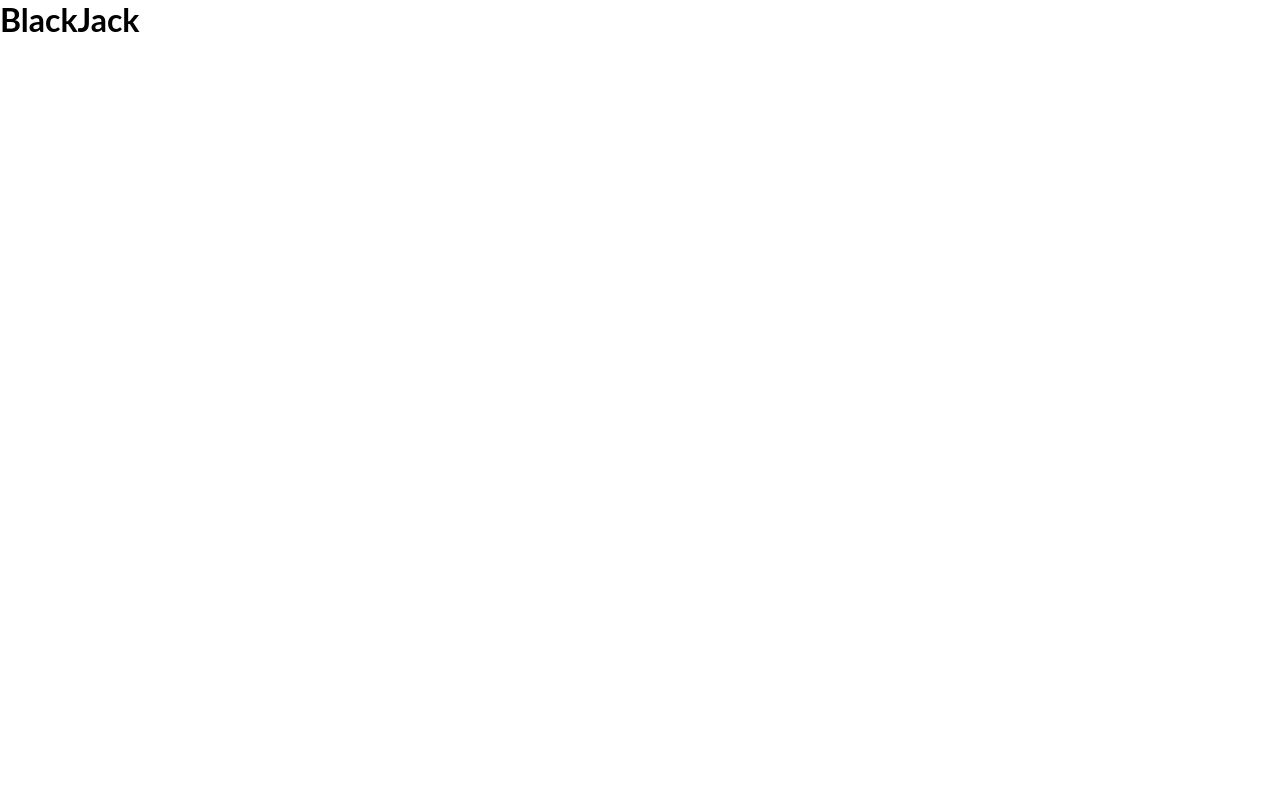
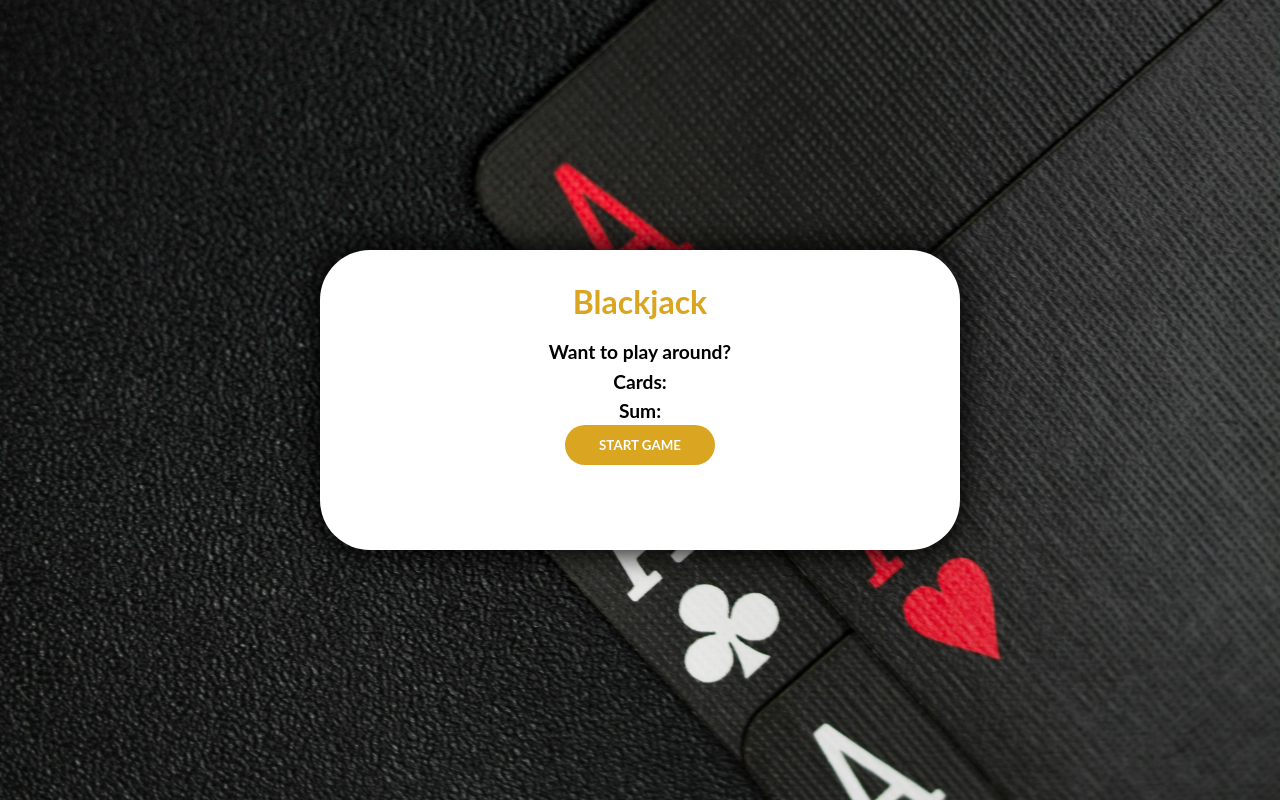
Before and after one commit to Joshuakibwage/black-jack-game, a plain HTML site: page index.html in a window 1280 px wide. Drawn offline with Linux system fonts and the light colour scheme.

Commit message:
Add background image and javascript for interactivity

```diff
--- a/index.html
+++ b/index.html
@@ -12,7 +12,15 @@
         300;0,400;0,500;0,700;0,900;1,100;1,300;1,400;1,500;1,700;1,900&display=swap" rel="stylesheet">
     </head>
     <body>
-        <h1>BlackJack</h1>
+        <div class="container">
+            <h1>Blackjack</h1>
+            <p id="message-el">Want to play around?</p>
+            <p>Cards:</p>
+            <p id="sum-el">Sum:</p>
+
+            <button onclick="startGame()">START GAME</button>
+        </div>
+
 
 
 
--- a/main.js
+++ b/main.js
@@ -0,0 +1,25 @@
+let firstCard = 10;
+let secondCard = 11;
+let sum = firstCard + secondCard;
+let hasBlackJack = false;
+let isAlive = true;
+let message = "";
+
+let messageEl = document.getElementById('message-el');
+let sumEl = document.querySelector('#sum-el');
+
+function startGame(){
+
+    sumEl.textContent = "sum: " + sum;
+    if(sum <= 20) {
+        message = "Do you want to draw new card!"
+
+      }else if(sum === 21) {
+        message = "Wohoo! You've got Blackjack!"
+        hasBlackJack = true;
+      }else{
+        message = "You are out of the game!"
+        isAlive = false;
+    }
+    messageEl.textContent = message;
+}
--- a/styles.css
+++ b/styles.css
@@ -5,3 +5,47 @@
     font-family: 'lato', sans-serif;
 
 }
+
+body {
+    display: flex;
+    justify-content: center;
+    align-items: center;
+    height: 100vh;
+    width: 100%;
+    background: url('pexels-rkftr-4253620.jpg') no-repeat center center/ cover;
+    font-weight: bold;
+}
+
+.container {
+    border: 1px solid darkslategray;
+    width: 50%;
+    height: 300px;
+    text-align: center;
+    border-radius: 50px;
+    background-color: #fff;
+    border: none;
+    box-shadow: -1px 0px 25px 8px rgba(0,0,0,0.75);
+}
+
+h1 {
+    margin: 2rem 0rem 1rem;
+    color: goldenrod;
+}
+p {
+    font-size: 1.2rem;
+    padding: .2rem;
+}
+
+button {
+    color: #fff;
+    width: 150px;
+    height: 40px;
+    background-color: goldenrod;
+    border: none;
+    border-radius: 40px;
+    font-weight: bold;
+}
+button:active {
+    background-color: gold;
+    transition: .2s;
+}
```
Also changed, not shown: pexels-rkftr-4253620.jpg (added), 1 other file.
